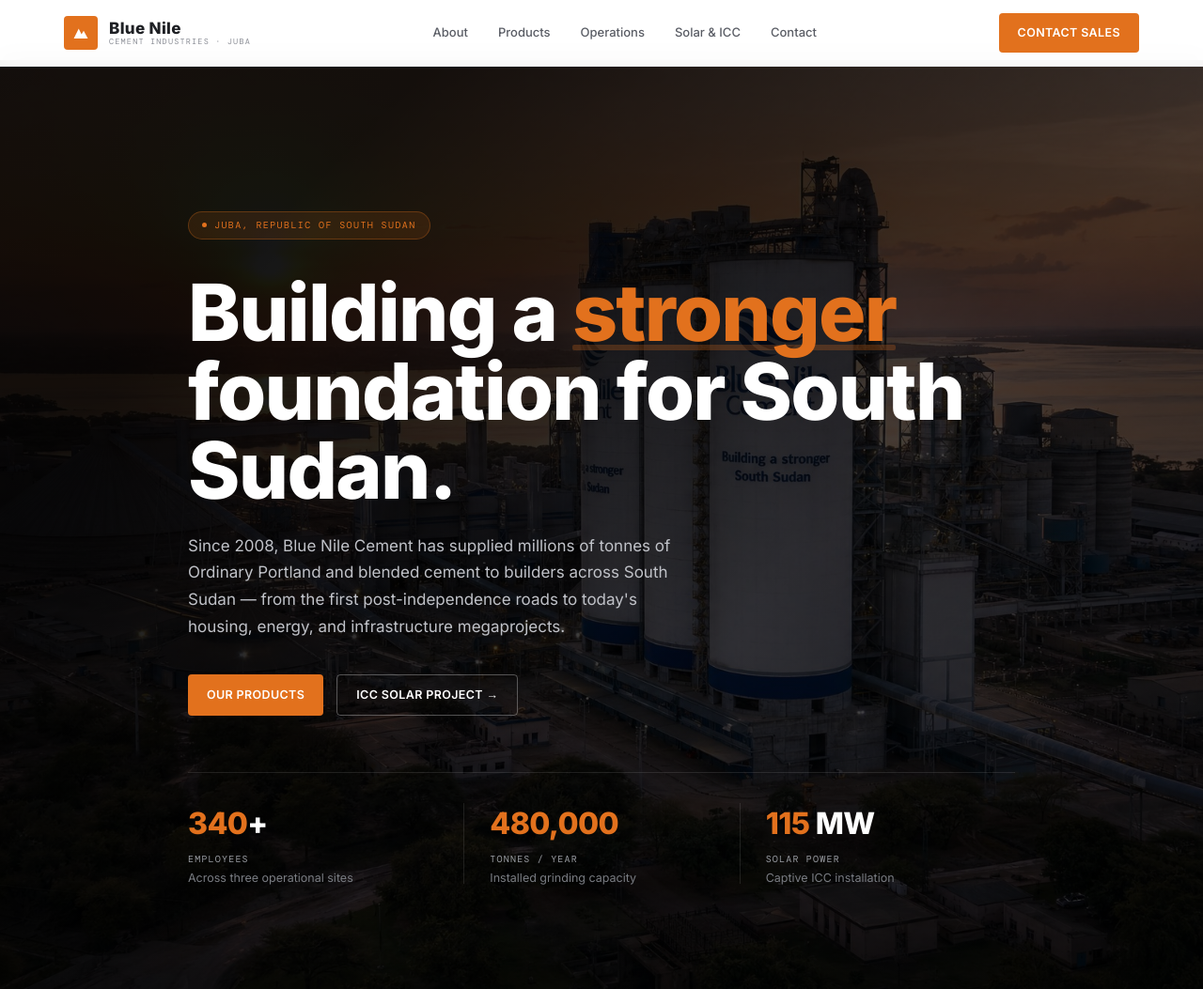
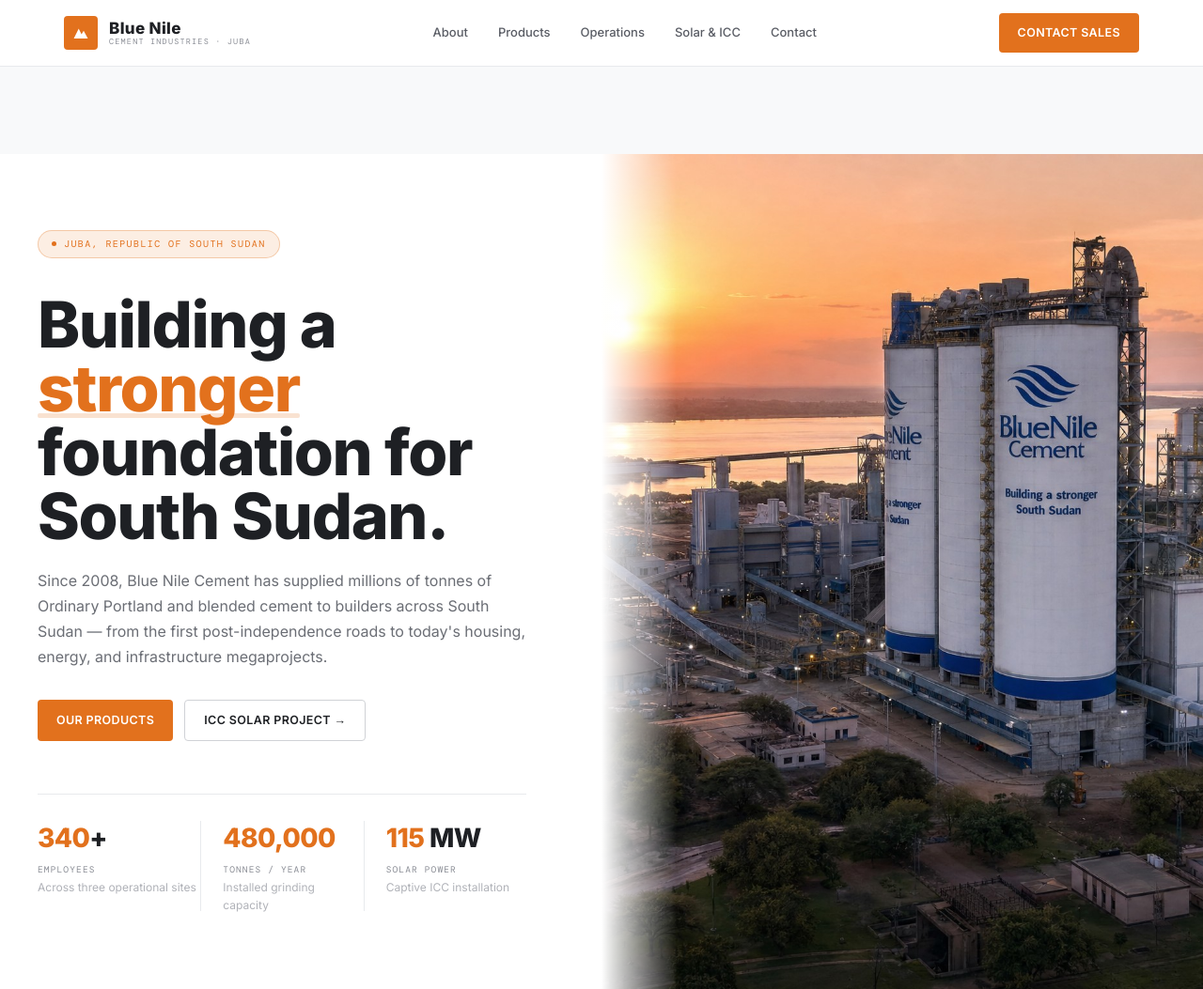
Before and after one commit to ringztech01/blue-nile-cement, a website: page index.html in a window 1280 px wide. Shown: the top 1053 px of the page at 94% size. Drawn offline with nearby package versions, Linux system fonts and the light colour scheme.

Commit message:
Redesign hero to split layout — white left + full-image right

```diff
--- a/index.html
+++ b/index.html
@@ -43,27 +43,30 @@
 .cta-ghost{background:transparent;color:#1e2024;border:1.5px solid #d0d2d6;padding:11px 20px;font-size:12.5px;font-weight:600;border-radius:4px;letter-spacing:.03em;text-transform:uppercase;transition:border-color .2s,color .2s;display:inline-flex;align-items:center;gap:7px}
 .cta-ghost:hover{border-color:#e2711d;color:#e2711d}
 
-.hero{position:relative;min-height:100vh;display:flex;align-items:center;overflow:hidden;margin-top:64px}
-.hero-bg{position:absolute;inset:0;background:#1a1b1e url('images/hero.jpg') center/cover;filter:brightness(.4)}
-.hero-overlay{position:absolute;inset:0;background:linear-gradient(135deg,rgba(0,0,0,.8) 20%,rgba(0,0,0,.3) 60%,rgba(0,0,0,.5) 100%)}
-.hero .wrap{position:relative;z-index:1;padding-top:60px;padding-bottom:60px}
+.hero{position:relative;margin-top:64px;overflow:hidden}
+.hero-inner{display:grid;grid-template-columns:1fr 1fr;min-height:calc(100vh - 64px)}
+.hero-left{display:flex;flex-direction:column;justify-content:center;padding:80px 60px 80px max(28px,calc((100vw - 1200px)/2));background:#fff}
+.hero-left-inner{max-width:520px}
+.hero-right{position:relative;overflow:hidden;background:#e8eaed}
+.hero-right img{position:absolute;inset:0;width:100%;height:100%;object-fit:cover}
+.hero-right-edge{position:absolute;top:0;bottom:0;left:0;width:80px;background:linear-gradient(90deg,#fff 0%,transparent 100%);z-index:1;pointer-events:none}
 .badge{display:inline-flex;align-items:center;gap:8px;background:rgba(226,113,29,.12);border:1px solid rgba(226,113,29,.3);padding:6px 14px;border-radius:100px;margin-bottom:20px}
 .badge-dot{width:5px;height:5px;border-radius:50%;background:#e2711d}
 .badge span{font-family:'DM Mono',monospace;font-size:10px;letter-spacing:.14em;text-transform:uppercase;color:#e2711d}
-.hero h1{font-size:clamp(44px,7vw,84px);color:#fff;line-height:1;margin:16px 0 24px;max-width:880px}
+.hero h1{font-size:clamp(38px,5.5vw,68px);color:#1e2024;line-height:1;margin:16px 0 22px}
 .hero h1 em{font-style:normal;color:#e2711d;display:inline-block;position:relative}
-.hero h1 em::after{content:'';position:absolute;bottom:2px;left:0;right:0;height:6px;background:rgba(226,113,29,.25);border-radius:2px}
-.hero p{font-size:17px;color:#c0c2c8;max-width:540px;margin-bottom:36px;line-height:1.7}
-.hero-ctas{display:flex;gap:14px;flex-wrap:wrap;margin-bottom:60px}
+.hero h1 em::after{content:'';position:absolute;bottom:2px;left:0;right:0;height:5px;background:rgba(226,113,29,.2);border-radius:2px}
+.hero p{font-size:16px;color:#6b6e75;margin-bottom:32px;line-height:1.7}
+.hero-ctas{display:flex;gap:12px;flex-wrap:wrap;margin-bottom:56px}
 
-.stats-row{display:grid;grid-template-columns:repeat(3,1fr);border-top:1px solid rgba(255,255,255,.1);padding-top:28px;gap:0}
+.stats-row{display:grid;grid-template-columns:repeat(3,1fr);border-top:1px solid #e8eaed;padding-top:24px;gap:0}
 .stat-item{position:relative}
-.stat-item+.stat-item{padding-left:28px}
-.stat-item+.stat-item::before{content:'';position:absolute;left:0;top:4px;bottom:4px;width:1px;background:rgba(255,255,255,.1)}
-.stat-num{font-size:32px;font-weight:800;color:#fff;letter-spacing:-.02em}
+.stat-item+.stat-item{padding-left:24px}
+.stat-item+.stat-item::before{content:'';position:absolute;left:0;top:4px;bottom:4px;width:1px;background:#e8eaed}
+.stat-num{font-size:28px;font-weight:800;color:#1e2024;letter-spacing:-.02em}
 .stat-num span{color:#e2711d}
-.stat-label{font-family:'DM Mono',monospace;font-size:10px;letter-spacing:.12em;text-transform:uppercase;color:#9a9da3;margin-top:5px}
-.stat-desc{font-size:12.5px;color:#7a7d83;margin-top:2px}
+.stat-label{font-family:'DM Mono',monospace;font-size:9.5px;letter-spacing:.12em;text-transform:uppercase;color:#8a8d95;margin-top:4px}
+.stat-desc{font-size:12px;color:#b0b2b8;margin-top:1px}
 
 section{padding:100px 0}
 .section-head{margin-bottom:52px}
@@ -225,6 +228,9 @@
 
 @media(max-width:960px){
   nav{display:none}
+  .hero-inner{grid-template-columns:1fr;min-height:auto}
+  .hero-right{min-height:340px;order:-1}
+  .hero-left{padding:48px 28px}
   .about-story-grid,.solar-grid,.contract-grid{grid-template-columns:1fr;gap:36px}
   .solar-arrays{grid-template-columns:1fr 1fr}
   .solar-impact{grid-template-columns:repeat(3,1fr)}
@@ -287,20 +293,26 @@
 </header>
 
 <section class="hero" id="home">
-  <div class="hero-bg" id="heroBg"></div>
-  <div class="hero-overlay"></div>
-  <div class="wrap">
+  <div class="hero-inner">
+    <div class="hero-left">
+      <div class="hero-left-inner">
         <div class="badge"><span class="badge-dot"></span><span>Juba, Republic of South Sudan</span></div>
         <h1>Building a <em>stronger</em> foundation for South Sudan.</h1>
         <p>Since 2008, Blue Nile Cement has supplied millions of tonnes of Ordinary Portland and blended cement to builders across South Sudan — from the first post-independence roads to today's housing, energy, and infrastructure megaprojects.</p>
         <div class="hero-ctas">
           <a href="#products" class="cta">Our Products</a>
-      <a href="#solar" class="cta-ghost" style="color:#fff;border-color:rgba(255,255,255,.3);">ICC Solar Project →</a>
+          <a href="#solar" class="cta-ghost">ICC Solar Project →</a>
         </div>
         <div class="stats-row">
           <div class="stat-item"><div class="stat-num"><span>340</span>+</div><div class="stat-label">Employees</div><div class="stat-desc">Across three operational sites</div></div>
           <div class="stat-item"><div class="stat-num"><span>480,000</span></div><div class="stat-label">Tonnes / Year</div><div class="stat-desc">Installed grinding capacity</div></div>
           <div class="stat-item"><div class="stat-num"><span>115</span> MW</div><div class="stat-label">Solar Power</div><div class="stat-desc">Captive ICC installation</div></div>
+        </div>
+      </div>
+    </div>
+    <div class="hero-right">
+      <div class="hero-right-edge"></div>
+      <img src="images/hero.jpg" alt="Blue Nile Cement plant at golden hour — Juba, South Sudan">
     </div>
   </div>
 </section>
```
Lines whose indentation alone changed are shown as unchanged.
